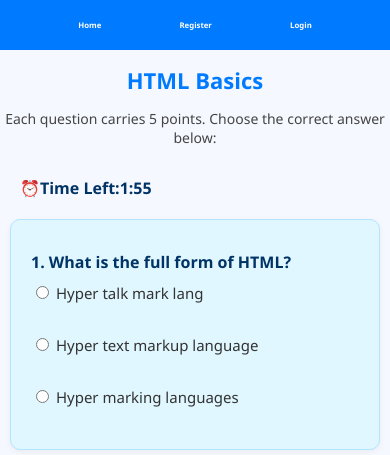
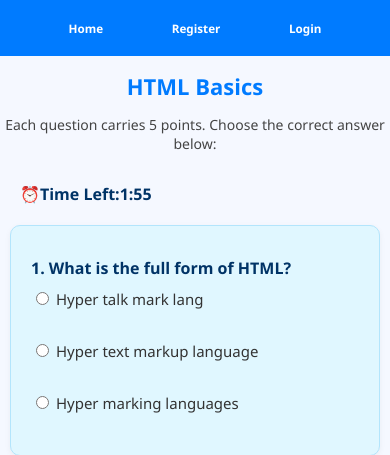
Before and after one commit to Kavya-N03/Quiz-App, a Django app: page /quiz_detail/1 in a window 390 px wide. Shown: the top 455 px of the page. Run offline with Django 4.2, Linux system fonts and the light colour scheme; data comes from the database, SQL or seed files in the repository.

Commit message:
Updated css

```diff
--- a/quizapp/static/css/responsive.css
+++ b/quizapp/static/css/responsive.css
@@ -10,7 +10,7 @@
 
     .nav-bar h1,
     .nav-bar a {
-        font-size: 2vw;
+        font-size: 3vw;
         margin: 5px 0;
     }
 
```
